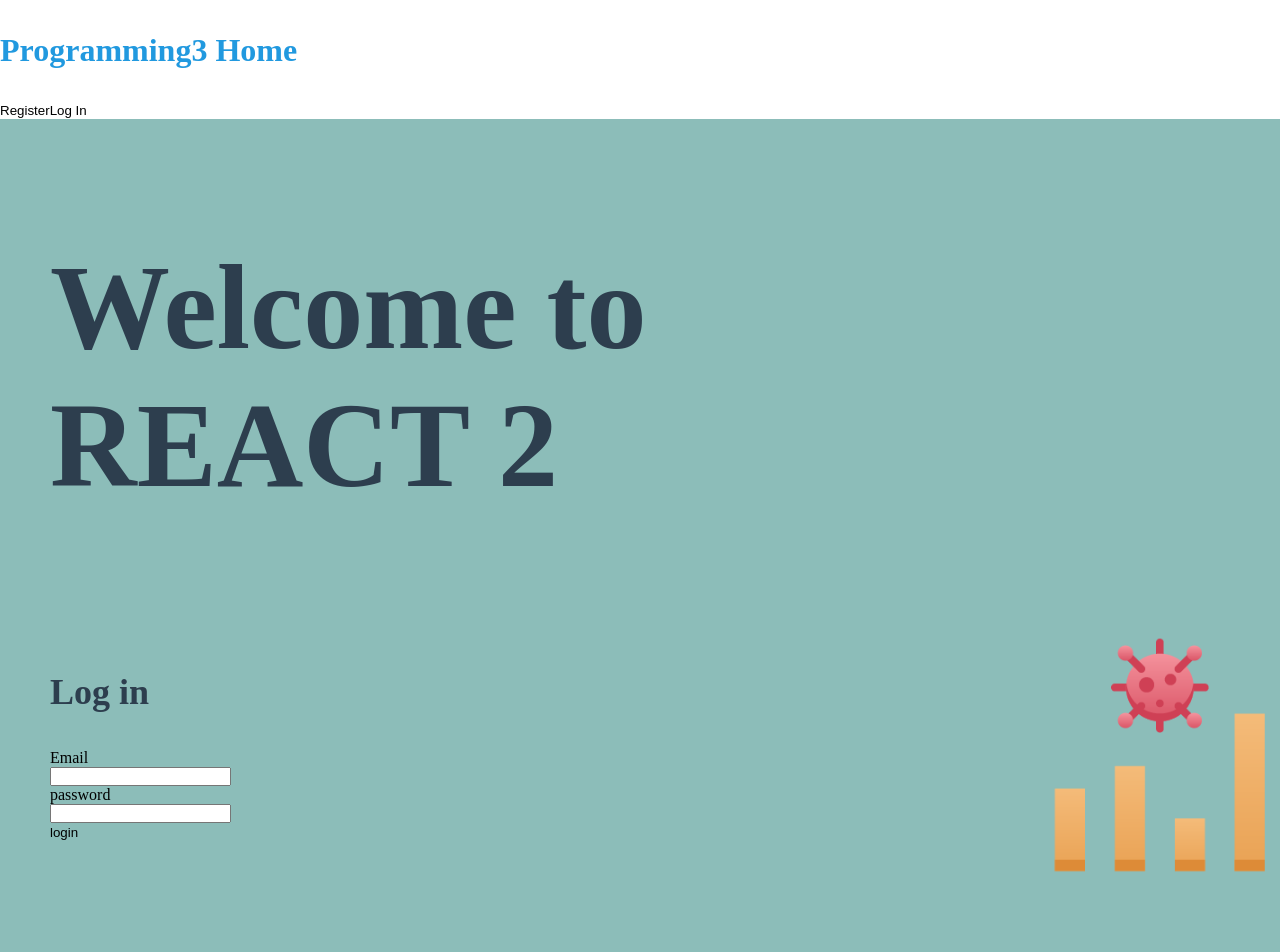
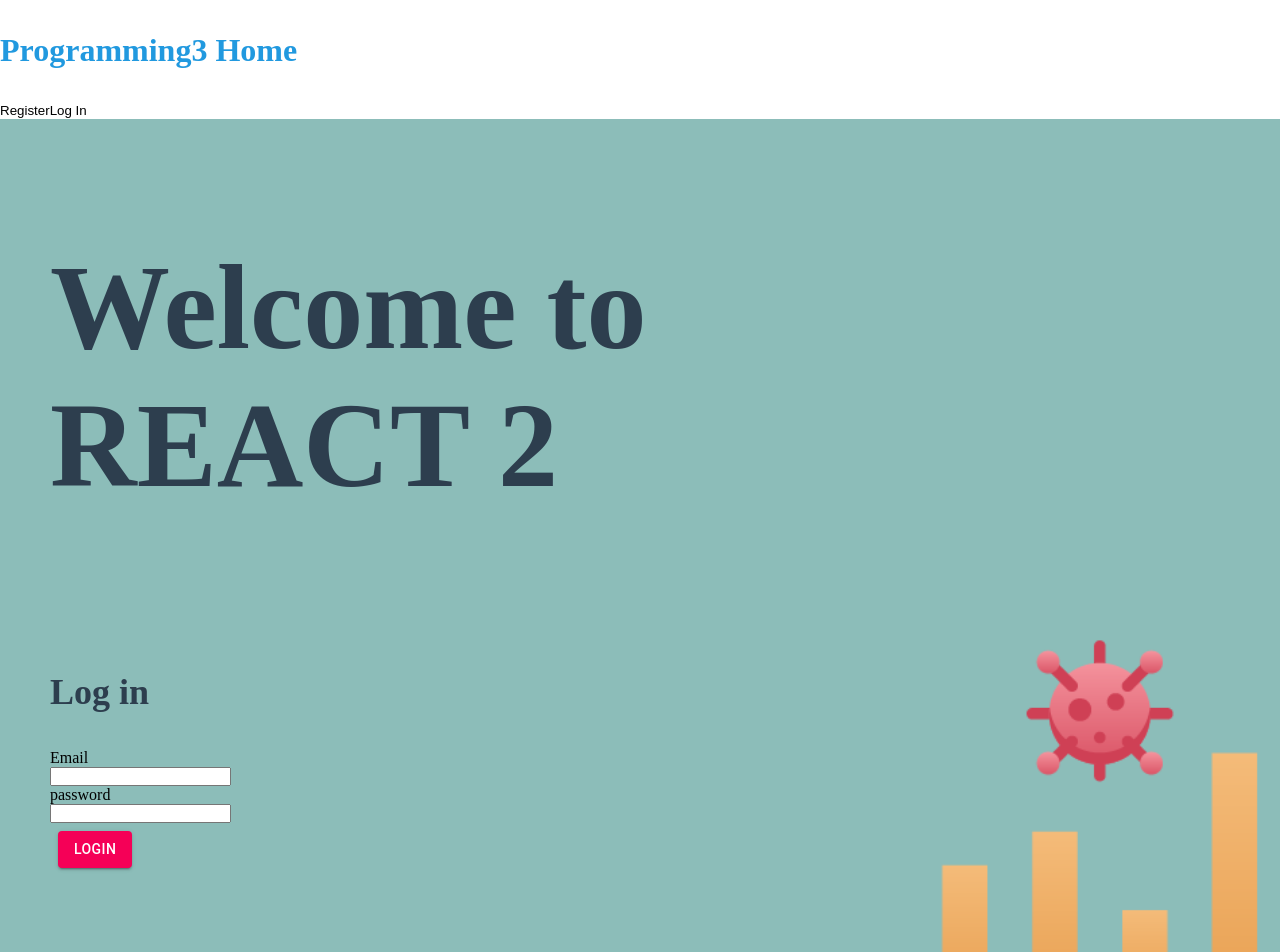
Before and after one commit to Benedict-Carling/Programming3-Frontend, a React (Create React App) app: page /login in a window 1280 px wide. Shown: the top 952 px of the page. Built offline with nearby package versions, Linux system fonts and the light colour scheme.

Commit message:
functional login page design

```diff
--- a/package.json
+++ b/package.json
@@ -3,6 +3,7 @@
   "version": "0.1.0",
   "private": true,
   "dependencies": {
+    "@material-ui/core": "^4.11.2",
     "@testing-library/jest-dom": "^5.11.6",
     "@testing-library/react": "^11.2.2",
     "@testing-library/user-event": "^12.2.2",
--- /dev/null
+++ b/src/components/auth/ContainedButtons.js
@@ -0,0 +1,36 @@
+import React from 'react';
+import { makeStyles } from '@material-ui/core/styles';
+import Button from '@material-ui/core/Button';
+
+const useStyles = makeStyles((theme) => ({
+  root: {
+    '& > *': {
+      margin: theme.spacing(1),
+    },
+  },
+}));
+
+export default function ContainedButtons() {
+  const classes = useStyles();
+  const submit = async (e) => {
+    e.preventDefault();
+    const logInUser = { email, password };
+    const loginRes = await Axios.post(
+      "http://localhost:5000/users/login",
+      logInUser
+    );
+    setUserData({
+      token: loginRes.data.token,
+      user: loginRes.data.user,
+    });
+    history.push("/");
+  };
+
+  return (
+    <div className={classes.root}>
+      <Button variant="contained" color="secondary" type= "submit">
+        Login
+      </Button>
+    </div>
+  );
+}
--- a/src/components/auth/Login.css
+++ b/src/components/auth/Login.css
@@ -1,4 +1,3 @@
-@media all and (min-width: 480px) {
 
 
     .Login {
@@ -10,18 +9,19 @@
     }
 
     .Login form {
-      margin-left: 50px ;
-      max-width: 50px;
-      background-color: #8CBDB9;
-      height: 30vmin;
+        margin-left: 50px ;
+        max-width: 50px;
+        background-color: #8CBDB9;
+        height: 30vmin;
+        text-align: left;
 
 
-    }
+      }
 
-  }
+
    .Login-header {
         background-color: #8CBDB9;
-        min-height: 4vh;
+
         display: flex;
         flex-direction: column;
         align-items: left;
@@ -33,7 +33,7 @@
         max-width: 500px;
       }
     .Login-picture{
-      height: 30vmin;
+      height: 45vmin;
       position: absolute;
       right: 0%;
       background-color: #8CBDB9;
--- a/src/components/auth/Login.js
+++ b/src/components/auth/Login.js
@@ -4,8 +4,7 @@ import UserContext from "../../context/UserContext";
 import Axios from "axios";
 import "./Login.css";
 import covidStats from "./covidStats.png";
-import Form from "react-bootstrap/Form";
-import Button from 'react-bootstrap/Button';
+import ContainedButtons from "./ContainedButtons.js";
 
 export default function Login() {
   const [email, setEmail] = useState("");
@@ -41,27 +40,24 @@ export default function Login() {
       <header className="Login-header">
           <h1 className="Login-title">Log in</h1>
       </header>
-      <Form onSubmit={submit}>
-        <Form.Group size="lg" controlId="email"></Form.Group>
-          <Form.Label htmlFor="login-email">Email</Form.Label>
-            <Form.Control
+      <form onSubmit={submit}>
+
+          <label htmlFor="login-email">Email</label>
+            <input
               onChange={(e) => setEmail(e.target.value)}
               id="login-email"
               type="email"
             />
-        <Form.Group>
-        <Form.Group size="lg" controlId="email"></Form.Group>
-          <Form.Label htmlFor="login-password">password</Form.Label>
-            <Form.Control
+          <label htmlFor="login-password">password</label>
+            <input
               onChange={(e) => setPassword(e.target.value)}
               id="login-password"
               type="password"
             />
-          </Form.Group>
-        <Button block size="lg" value="register" type="submit" disabled={!validateForm()}>
-          login
-        </Button>
-      </Form>
+
+            <ContainedButtons disabled={!validateForm()} />
+
+          </form>
     </div>
   );
 }
```
Also changed, not shown: 1 other file (tests, documents, lock files or other folders).
